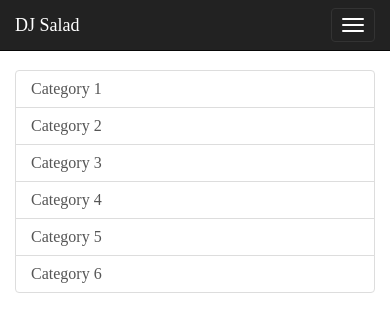
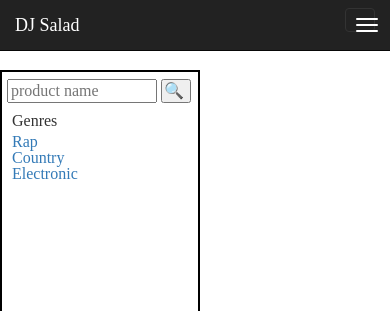
Before and after one commit to stephguac/djsalad, a CodeIgniter app: page /database/ in a window 390 px wide. Shown: the top 311 px of the page. Run offline with CodeIgniter, Linux system fonts and the light colour scheme; some libraries are stand-ins or nearby versions.

Commit message:
search bar changes one

```diff
--- a/application/config/routes.php
+++ b/application/config/routes.php
@@ -57,7 +57,7 @@ $route['translate_uri_dashes'] = FALSE;
 $route['Contact'] = 'main/contactView';
 $route['About'] = 'main/aboutView';
 $route['Register'] = 'main/registerView';
-$route['Product'] = 'main/productDetailView';
+$route['Product_Search'] = 'inventories/searchInventory';  // i think this is wrong
 
 $route['shipping'] = 'CHANGE LATER';
 $route['billing'] = 'CHANGE LATER';
--- a/application/controllers/Main.php
+++ b/application/controllers/Main.php
@@ -35,6 +35,14 @@ class Main extends CI_Controller {
 	}
 
 	public function productSearchByName() {
+		$this->load->model('Inventory');
+		$productName = $this->input->post('search');
+		$this->inventory->searchInventory($this->input->post());
+
+		$nameSearchData = array('');
+		$nameSearchData['product'] = $productName;
+
+		$this->load->view('mainView');
 		// for search bar
 	}
 
--- a/application/views/mainView.php
+++ b/application/views/mainView.php
@@ -14,7 +14,6 @@
 <?php
     $this->load->view("partials/head.php");
 ?>
-
 </head>
 
 <body>
@@ -25,16 +24,17 @@
     <!-- Page Content -->
         <div class="container">
             <div class="row">
-
                 <div class="col-md-3">
-                    <div class="list-group">
-                        <a href="#" class="list-group-item">Category 1</a>
-                        <a href="#" class="list-group-item">Category 2</a>
-                        <a href="#" class="list-group-item">Category 3</a>
-                        <a href="#" class="list-group-item">Category 4</a>
-                        <a href="#" class="list-group-item">Category 5</a>
-                        <a href="#" class="list-group-item">Category 6</a>
-                    </div>
+                    <form method="POST" action="Main/productSearchByName">
+                        <input id="search-input" type='text' name="search" value='' placeholder="product name">
+                        <button type="submit" value="Search">&#128269;</button>
+                    </form>
+                    <h4>Genres</h4>
+                    <ul class="col-3-search">
+                        <li><a href="#">Rap</a></li>    <!-- also need to add the # of albums in each genere -->
+                        <li><a href="#">Country</a></li>
+                        <li><a href="#">Electronic</a></li>
+                    </ul>
                 </div>
 
                 <div class="col-md-9">
--- a/assets/css/style.css
+++ b/assets/css/style.css
@@ -127,3 +127,32 @@ h1 {
 	font-size: 30px;
 	margin-bottom: 10px;
 }
+
+/*from here down are the stylings for the main view serach bar.  */
+
+.col-md-3{
+    height: 250px;
+    width: 200px;
+    border: 2px solid black;
+    padding: 5px 0px 0px 5px;
+    margin: 0px 20px 0px 0px;
+}
+.col-3-search{
+    padding: 5px 0px 5px 5px;
+    margin: 0px 0px 0px 0px;
+}
+h4{
+    padding: 10px 0px 0px 5px;
+    margin: 0px 0px 0px 0px;
+}
+input{
+    width: 150px;
+}
+button{
+    height: 24px;
+    width: 30px;
+    padding: 0px 4px 0px 0px;
+    margin: 2px 3px 0px 0px;
+}
+
+/*this is where the main view search bar styling ends*/
```
Also changed, not shown: application/controllers/inventories.php (+8 -5 lines).
